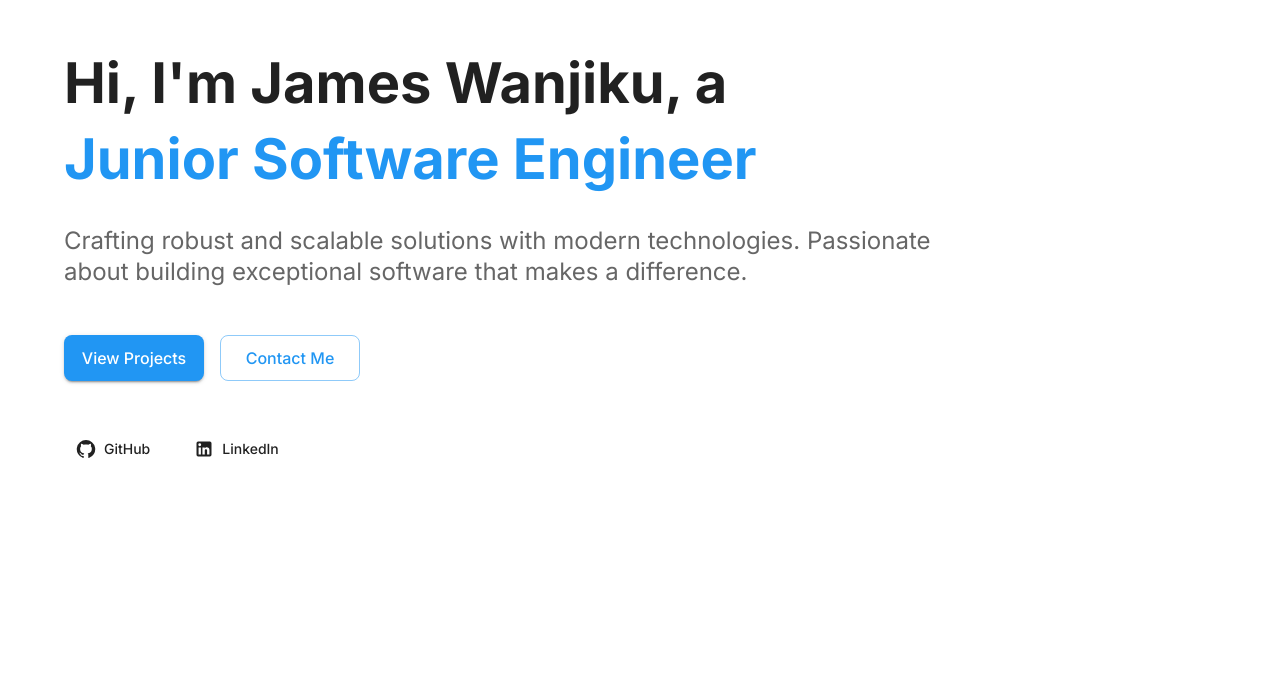
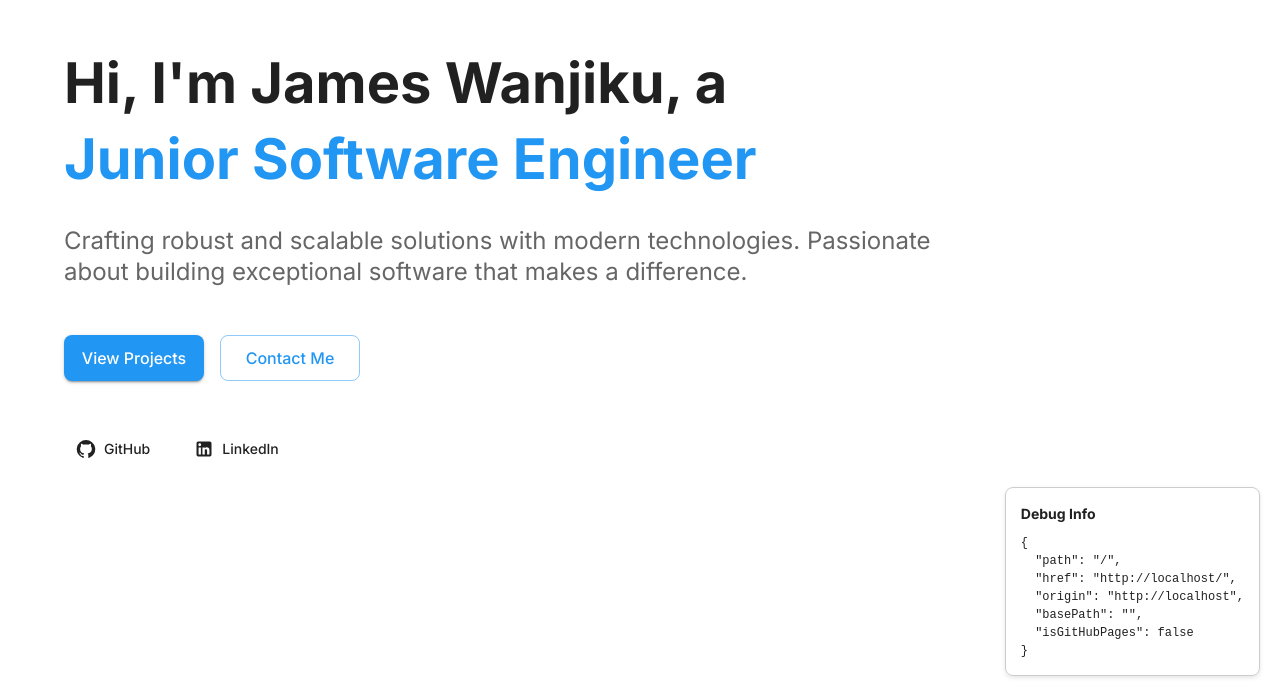
Before and after one commit to Garnet-Owl/Garnet-Owl.github.io, a Next.js app: page / in a window 1280 px wide. Shown: the part 104-800 px from the top of the page. Built offline with nearby package versions, Linux system fonts and the light colour scheme.

Commit message:
Refactor GitHub Actions workflows and add debug information component for improved deployment and debugging

```diff
--- /dev/null
+++ b/app/debug-info.tsx
@@ -0,0 +1,54 @@
+'use client';
+
+import { useEffect, useState } from 'react';
+
+export default function DebugInfo() {
+  const [debugInfo, setDebugInfo] = useState({
+    mounted: false,
+    path: '',
+    href: '',
+    origin: '',
+    basePath: process.env.NEXT_PUBLIC_BASE_PATH || '',
+    isGitHubPages: false,
+  });
+
+  useEffect(() => {
+    setDebugInfo(prev => ({
+      ...prev,
+      mounted: true,
+      path: window.location.pathname,
+      href: window.location.href,
+      origin: window.location.origin,
+      isGitHubPages: window.location.hostname.includes('github.io'),
+    }));
+  }, []);
+
+  if (!debugInfo.mounted) return null;
+
+  return (
+    <div style={{
+      position: 'fixed',
+      bottom: 20,
+      right: 20,
+      background: 'rgba(255, 255, 255, 0.9)',
+      padding: '15px',
+      border: '1px solid #ccc',
+      borderRadius: '8px',
+      zIndex: 9999,
+      fontSize: '12px',
+      maxWidth: '400px',
+      boxShadow: '0 2px 4px rgba(0,0,0,0.1)'
+    }}>
+      <h3 style={{ margin: '0 0 10px 0' }}>Debug Info</h3>
+      <pre style={{ margin: 0, whiteSpace: 'pre-wrap' }}>
+{JSON.stringify({
+  path: debugInfo.path,
+  href: debugInfo.href,
+  origin: debugInfo.origin,
+  basePath: debugInfo.basePath,
+  isGitHubPages: debugInfo.isGitHubPages,
+}, null, 2)}
+      </pre>
+    </div>
+  );
+}
--- a/app/layout.tsx
+++ b/app/layout.tsx
@@ -2,6 +2,7 @@ import { ThemeProvider } from './context/ThemeContext';
 import { ResponsiveProvider } from './context/ResponsiveContext';
 import { Inter } from 'next/font/google';
 import './globals.css';
+import DebugInfo from './debug-info';
 
 const inter = Inter({ subsets: ['latin'] });
 
@@ -21,6 +22,7 @@ export default function RootLayout({
         <ThemeProvider>
           <ResponsiveProvider>
             {children}
+            <DebugInfo />
           </ResponsiveProvider>
         </ThemeProvider>
       </body>
--- a/next.config.ts
+++ b/next.config.ts
@@ -1,12 +1,13 @@
 /** @type {import('next').NextConfig} */
 const nextConfig = {
   output: 'export',
-  basePath: process.env.NEXT_PUBLIC_BASE_PATH ?? '',
   images: {
     unoptimized: true,
-    // Remove custom loader configuration as it's causing issues
   },
-  reactStrictMode: true,
+  // Change basePath and assetPrefix based on GITHUB_ACTIONS environment variable
+  basePath: process.env.GITHUB_ACTIONS ? '/Garnet-Owl.github.io' : '',
+  assetPrefix: process.env.GITHUB_ACTIONS ? '/Garnet-Owl.github.io/' : '',
+  // Enable if you need to navigate between pages
   trailingSlash: true,
 }
 
--- a/package.json
+++ b/package.json
@@ -4,7 +4,7 @@
   "private": true,
   "scripts": {
     "dev": "next dev",
-    "build": "next build",
+    "build": "node --no-deprecation ./node_modules/.bin/next build",
     "start": "next start",
     "lint": "next lint"
   },
```
